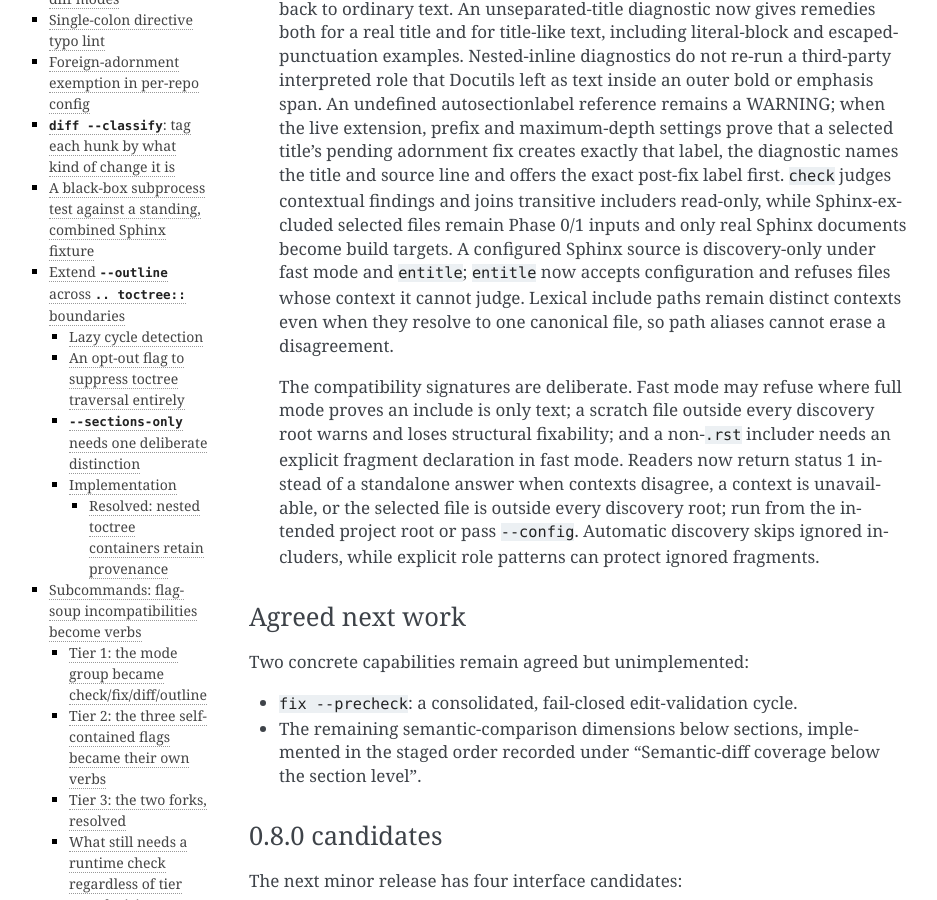
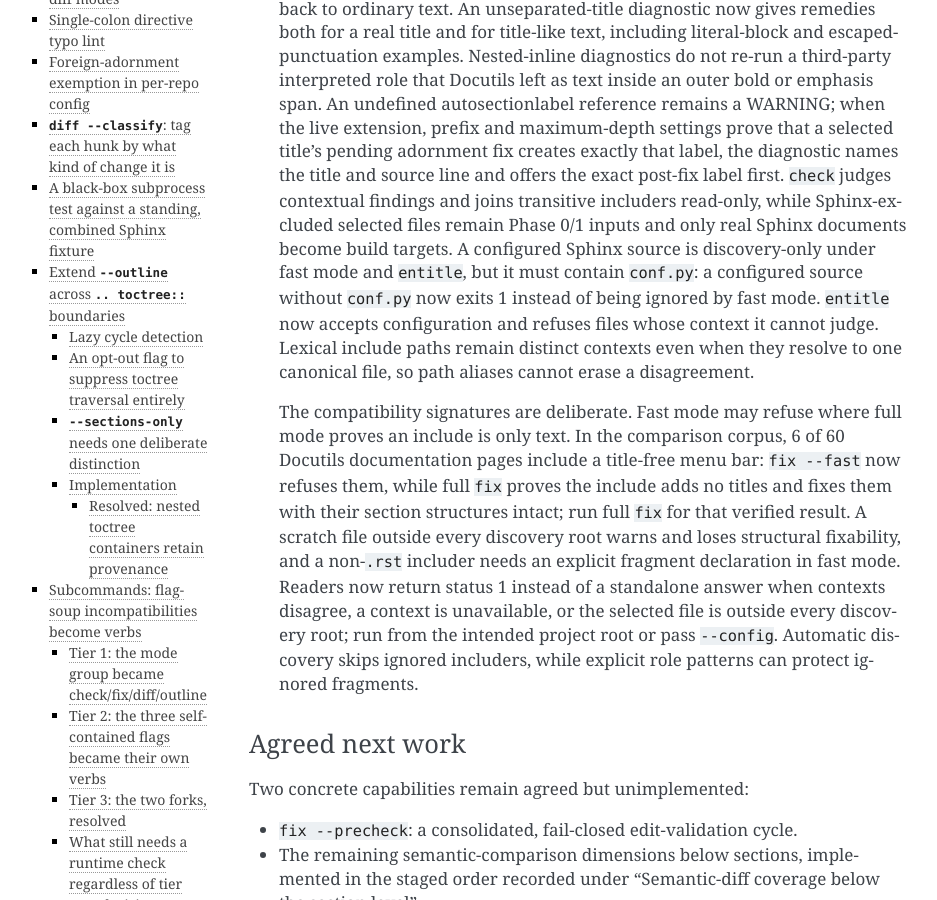
Before and after one commit to dememax/check_rst, a Sphinx documentation site: the page built from docs/roadmap.rst, in a window 1280 px wide and 900 px high, scrolled down 2323 px. Shown: the whole window, without its empty margins (171-1108 px from the left). Built offline with Sphinx 7.4.7, drawn with Linux system fonts in a browser that asks for light colours.

Commit message:
docs: complete 0.7.3 compatibility record
Checkpoint B showed that the release record understated two visible fast-mode
changes. A real include can be title-free yet still force a conservative fast
refusal, and a configured Sphinx source is now validated for discovery even
when Sphinx itself is not run.

Record the 6-of-60 Docutils comparison result, direct users to full fix for a
verified title-free include, and state the new status-1 signature for a
configured source without conf.py. This makes the release-facing record match
the implemented fail-closed boundary.

Validation: focused documentation contract test; worktree check/fix/check loop
for docs/roadmap.rst; Ruff format/check; git diff --check.

Co-Authored-By: Codex GPT-5 <noreply@openai.com>

```diff
--- a/docs/roadmap.rst
+++ b/docs/roadmap.rst
@@ -107,20 +107,25 @@ The following capabilities are implemented and protected by tests:
   ``check`` judges contextual findings and joins transitive includers
   read-only, while Sphinx-excluded selected files remain Phase 0/1 inputs and
   only real Sphinx documents become build targets.  A configured Sphinx source
-  is discovery-only under fast mode and ``entitle``; ``entitle`` now accepts
-  configuration and refuses files whose context it cannot judge.  Lexical
-  include paths remain distinct contexts even when they resolve to one
-  canonical file, so path aliases cannot erase a disagreement.
+  is discovery-only under fast mode and ``entitle``, but it must contain
+  ``conf.py``: a configured source without ``conf.py`` now exits 1 instead of
+  being ignored by fast mode.  ``entitle`` now accepts configuration and
+  refuses files whose context it cannot judge.  Lexical include paths remain
+  distinct contexts even when they resolve to one canonical file, so path
+  aliases cannot erase a disagreement.
 
   The compatibility signatures are deliberate.  Fast mode may refuse where
-  full mode proves an include is only text; a scratch file outside every
-  discovery root warns and loses structural fixability; and a non-``.rst``
-  includer needs an explicit fragment declaration in fast mode.  Readers now
-  return status 1 instead of a standalone answer when contexts disagree, a
-  context is unavailable, or the selected file is outside every discovery
-  root; run from the intended project root or pass ``--config``.  Automatic
-  discovery skips ignored includers, while explicit role patterns can protect
-  ignored fragments.
+  full mode proves an include is only text.  In the comparison corpus, 6 of 60
+  Docutils documentation pages include a title-free menu bar: ``fix --fast``
+  now refuses them, while full ``fix`` proves the include adds no titles and
+  fixes them with their section structures intact; run full ``fix`` for that
+  verified result.  A scratch file outside every discovery root warns and
+  loses structural fixability, and a non-``.rst`` includer needs an explicit
+  fragment declaration in fast mode.  Readers now return status 1 instead of a
+  standalone answer when contexts disagree, a context is unavailable, or the
+  selected file is outside every discovery root; run from the intended project
+  root or pass ``--config``.  Automatic discovery skips ignored includers,
+  while explicit role patterns can protect ignored fragments.
 
 ==================
 Agreed next work
```
